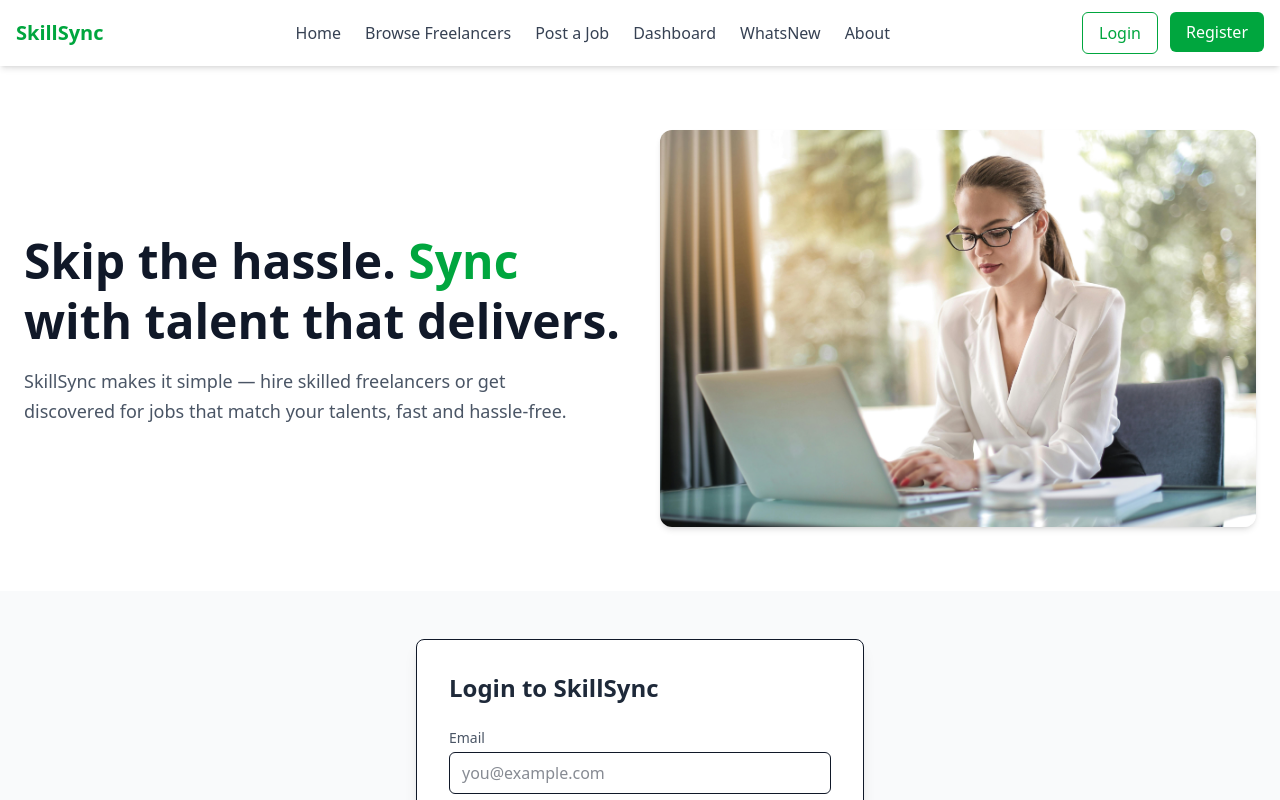
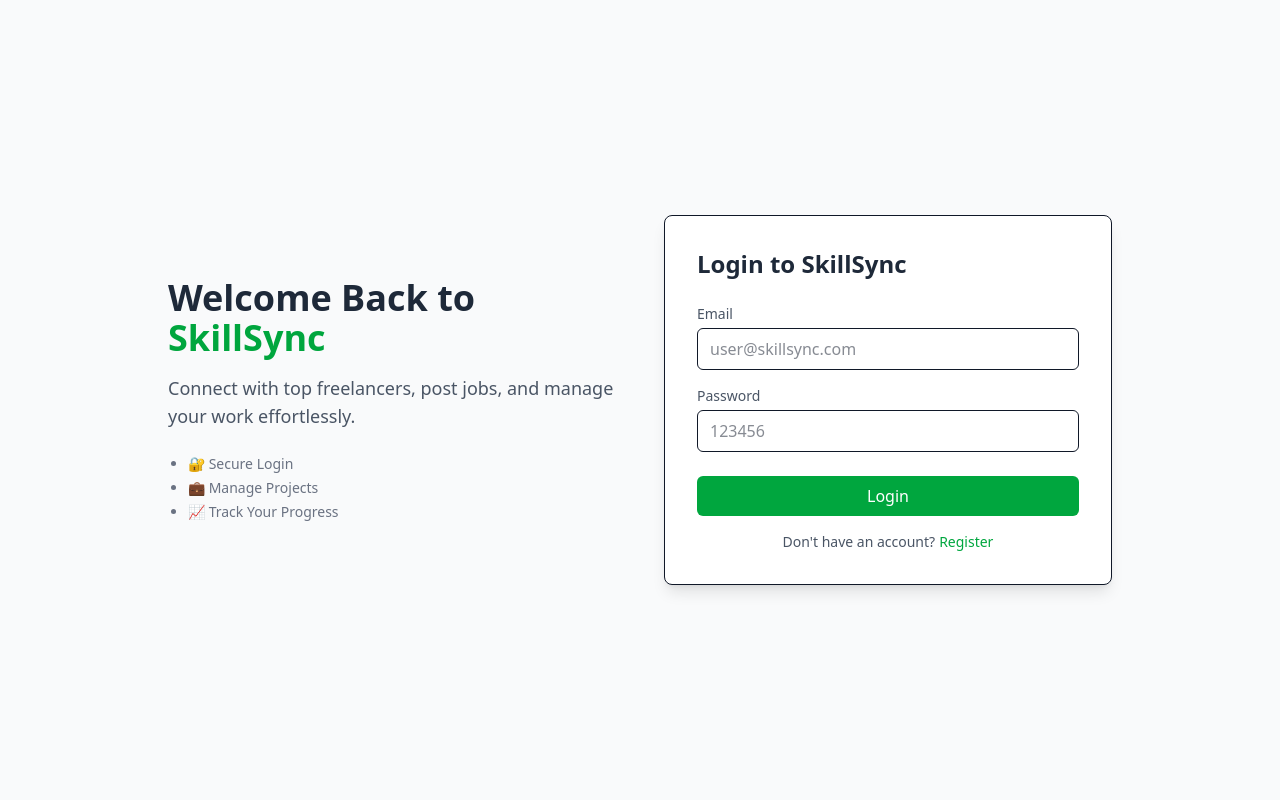
Before and after one commit to surya77-dev/SkillSync, a React (Vite) app in the folder skill-sync/: page / in a window 1280 px wide. Shown: the top 800 px of the page. Built offline with nearby package versions, Linux system fonts and the light colour scheme.

Commit message:
default userid and password, and bottom icom navbar added

```diff
--- a/skill-sync/src/App.jsx
+++ b/skill-sync/src/App.jsx
@@ -1,5 +1,5 @@
 import { BrowserRouter as Router, Routes, Route } from "react-router-dom";
-import Navbar from "./components/Navbar";
+import Layout from "./components/Layout";
 import Home from "./pages/Home";
 import Browse from "./pages/Browse";
 import Profile from "./pages/Profile";
@@ -8,28 +8,25 @@ import Dashboard from "./pages/Dashboard";
 import Login from "./pages/Login";
 import About from "./pages/About";
 import Whatsnew from "./pages/Whatsnew";
-import Footer from "./components/Footer";
 import Register from "./components/Register";
-
 
 function App() {
   return (
     <Router>
-      <Navbar />
       <Routes>
-        <Route path="/" element={<Home />} />
-        <Route path="/browse" element={<Browse />} />
-        <Route path="/profile/:id" element={<Profile />} />
-        <Route path="/post-job" element={<PostJob />} />
-        <Route path="/dashboard" element={<Dashboard />} />
-        <Route path="/login" element={<Login />} />
-        <Route path="/NewUpdates" element={<Whatsnew />} />
-        <Route path="/About" element={<About />} />
-        <Route path="/register" element={< Register />} />
+        <Route path="/" element={<Layout />}>
+          <Route index element={<Login />} />
+          <Route path="home" element={<Home />} />
+          <Route path="browse" element={<Browse />} />
+          <Route path="profile/:id" element={<Profile />} />
+          <Route path="post-job" element={<PostJob />} />
+          <Route path="dashboard" element={<Dashboard />} />
+          <Route path="newupdates" element={<Whatsnew />} />
+          <Route path="about" element={<About />} />
+          <Route path="register" element={<Register />} />
+        </Route>
       </Routes>
-      <Footer />
     </Router>
-
   );
 }
 
--- a/skill-sync/src/components/Footer.jsx
+++ b/skill-sync/src/components/Footer.jsx
@@ -22,7 +22,7 @@ export default function Footer() {
             <li><Link to="/" className="hover:text-green-600">Home</Link></li>
             <li><Link to="/browse" className="hover:text-green-600">Browse Freelancers</Link></li>
             <li><Link to="/post-job" className="hover:text-green-600">Post a Job</Link></li>
-            <li><Link to="/login" className="hover:text-green-600">Login</Link></li>
+            <li><Link to="/dashboard" className="hover:text-green-600">Dashboard</Link></li>
           </ul>
         </div>
 
--- /dev/null
+++ b/skill-sync/src/components/Layout.jsx
@@ -0,0 +1,23 @@
+// components/Layout.jsx
+import { Outlet, useLocation } from 'react-router-dom';
+import Navbar from './Navbar';
+import Footer from './Footer';
+
+const Layout = () => {
+  const location = useLocation();
+  const hiddenRoutes = ['/', '/register'];
+
+  const shouldHideUI = hiddenRoutes.includes(location.pathname);
+
+  return (
+    <>
+      {!shouldHideUI && <Navbar />}
+      <main>
+        <Outlet />
+      </main>
+      {!shouldHideUI && <Footer />}
+    </>
+  );
+};
+
+export default Layout;
--- a/skill-sync/src/components/LoginForm.jsx
+++ b/skill-sync/src/components/LoginForm.jsx
@@ -1,30 +1,53 @@
-import React from 'react'
+import React from 'react';
 import { useNavigate } from 'react-router-dom';
 import { Link } from 'react-router-dom';
-
-
 
 const LoginForm = () => {
   const navigate = useNavigate();
 
   return (
-    <section className="flex justify-center items-center py-12 bg-gray-50">
+    <section className="flex flex-col lg:flex-row  justify-center items-center py-12 px-4 bg-gray-50 min-h-screen">
+      {/* Left Side Text */}
+      <div className="hidden lg:flex flex-col gap-4 max-w-md mr-12">
+        <h1 className="text-4xl font-bold text-gray-800">
+          Welcome Back to <span className="text-green-600">SkillSync</span>
+        </h1>
+        <p className="text-gray-600 text-lg">
+          Connect with top freelancers, post jobs, and manage your work effortlessly.
+        </p>
+        <ul className="text-gray-500 list-disc ml-5 mt-2 text-sm space-y-1">
+          <li>🔐 Secure Login</li>
+          <li>💼 Manage Projects</li>
+          <li>📈 Track Your Progress</li>
+        </ul>
+      </div>
+
+      {/* Login Form */}
       <div className="bg-white p-8 rounded-lg shadow-lg w-full max-w-md border">
         <h2 className="text-2xl font-semibold text-gray-800 mb-6">Login to SkillSync</h2>
 
         <form
           onSubmit={(e) => {
             e.preventDefault();
-            alert("🔐 Login successful! Welcome to SkillSync.");
-            navigate("/Dashboard");
+            const email = e.target.email.value;
+            const password = e.target.password.value;
+
+            // Dummy login validation
+            if (email === 'user@skillsync.com' && password === '123456') {
+              alert("🔐 Login successful! Welcome to SkillSync.");
+              navigate("/home");
+            } else {
+              alert("❌ Invalid credentials. Try again.");
+            }
           }}
         >
           <div className="mb-4">
             <label className="block text-sm font-medium text-gray-600 mb-1">Email</label>
             <input
+              name="email"
               type="email"
               className="w-full border rounded-md px-3 py-2 focus:outline-none focus:ring-2 focus:ring-green-500"
-              placeholder="you@example.com"
+              placeholder="user@skillsync.com"
               required
             />
           </div>
@@ -32,16 +55,17 @@ const LoginForm = () => {
           <div className="mb-6">
             <label className="block text-sm font-medium text-gray-600 mb-1">Password</label>
             <input
+              name="password"
               type="password"
               className="w-full border rounded-md px-3 py-2 focus:outline-none focus:ring-2 focus:ring-green-500"
-              placeholder="********"
+              placeholder="123456"
               required
             />
           </div>
 
           <button
             type="submit"
-            className="w-full bg-green-600 text-white py-2 rounded-md hover:bg-green-700"
+            className="w-full bg-green-600 text-white py-2 rounded-md hover:bg-green-700 transition"
           >
             Login
           </button>
@@ -55,7 +79,7 @@ const LoginForm = () => {
         </p>
       </div>
     </section>
-  )
-}
+  );
+};
 
-export default LoginForm
+export default LoginForm;
--- a/skill-sync/src/components/Navbar.jsx
+++ b/skill-sync/src/components/Navbar.jsx
@@ -1,66 +1,61 @@
-import React, { useState } from 'react';
-import { Link } from 'react-router-dom';
-import { Menu, X } from 'lucide-react'; // You can also use SVGs/icons
+import React from 'react';
+import { Link, useLocation } from 'react-router-dom';
+import { Home, Briefcase, PlusCircle, LayoutDashboard, Bell } from 'lucide-react';
 
 const Navbar = () => {
-  const [isOpen, setIsOpen] = useState(false);
+  const location = useLocation();
 
-  const toggleMenu = () => setIsOpen(!isOpen);
+  const navItems = [
+    { path: '/', icon: <Home size={22} />, label: 'Home' },
+    { path: '/browse', icon: <Briefcase size={22} />, label: 'Browse' },
+    { path: '/post-job', icon: <PlusCircle size={22} />, label: 'Post' },
+    { path: '/dashboard', icon: <LayoutDashboard size={22} />, label: 'Dashboard' },
+    { path: '/newupdates', icon: <Bell size={22} />, label: 'Updates' },
+  ];
 
   return (
-    <nav className="bg-white shadow-md sticky top-0 z-50">
-      <div className="max-w-7xl mx-auto px-4 py-3 flex justify-between items-center">
-        {/* Logo */}
-        <Link to="/" className="text-xl font-bold text-green-600">
-          SkillSync
-        </Link>
+    <>
+      {/* Top Navbar (Desktop Only) */}
+      <nav className="hidden md:flex justify-between items-center bg-white px-6 py-3 shadow-md sticky top-0 z-50">
+        <Link to="/" className="text-2xl font-bold text-green-600">SkillSync</Link>
 
-        {/* Hamburger Icon (mobile) */}
-        <div className="md:hidden">
-          <button onClick={toggleMenu} className="text-gray-700 focus:outline-none">
-            {isOpen ? <X size={24} /> : <Menu size={24} />}
-          </button>
-        </div>
-
-        {/* Nav Links (Desktop) */}
-        <ul className="hidden md:flex space-x-6 text-gray-700 font-medium">
-          <li><Link to="/" className="hover:text-green-600">Home</Link></li>
+        <ul className="flex space-x-6 text-gray-700 font-medium">
+          <li><Link to="/home" className='hover:text-green-600'>Home</Link></li>
           <li><Link to="/browse" className="hover:text-green-600">Browse Freelancers</Link></li>
           <li><Link to="/post-job" className="hover:text-green-600">Post a Job</Link></li>
-          <li><Link to="/Dashboard" className="hover:text-green-600">Dashboard</Link></li>
-          <li><Link to="/NewUpdates" className="hover:text-green-600">WhatsNew</Link></li>
-          <li><Link to="/About" className="hover:text-green-600">About</Link></li>
+          <li><Link to="/dashboard" className="hover:text-green-600">Dashboard</Link></li>
+          <li><Link to="/newupdates" className="hover:text-green-600">WhatsNew</Link></li>
+          <li><Link to="/about" className="hover:text-green-600">About</Link></li>
         </ul>
 
-        {/* Auth Buttons (Desktop) */}
-        <div className="hidden md:flex space-x-3">
-          <Link to="/login">
-            <button className="px-4 py-2 border border-green-600 text-green-600 rounded-md hover:bg-green-50">
-              Login
-            </button>
+        <div className="flex space-x-3">
+          <Link to="/">
+            <button className="px-4 py-2 border border-green-600 text-green-600 rounded-md hover:bg-green-50">Login</button>
           </Link>
           <Link to="/register">
-            <button className="px-4 py-2 bg-green-600 text-white rounded-md hover:bg-green-700">
-              Register
-            </button>
+            <button className="px-4 py-2 bg-green-600 text-white rounded-md hover:bg-green-700">Register</button>
           </Link>
         </div>
-      </div>
+      </nav>
 
-      {/* Mobile Dropdown Menu */}
-      {isOpen && (
-        <div className="md:hidden px-4 pb-4 space-y-2 text-sm font-medium text-gray-700">
-          <Link to="/" onClick={toggleMenu} className="block hover:text-green-600">Home</Link>
-          <Link to="/browse" onClick={toggleMenu} className="block hover:text-green-600">Browse Freelancers</Link>
-          <Link to="/post-job" onClick={toggleMenu} className="block hover:text-green-600">Post a Job</Link>
-          <Link to="/Dashboard" onClick={toggleMenu} className="block hover:text-green-600">Dashboard</Link>
-          <Link to="/NewUpdates" onClick={toggleMenu} className="block hover:text-green-600">WhatsNew</Link>
-          <Link to="/About" onClick={toggleMenu} className="block hover:text-green-600">About</Link>
-          <Link to="/login" onClick={toggleMenu} className="block text-green-600 mt-2">Login</Link>
-          <Link to="/register" onClick={toggleMenu} className="block bg-green-600 text-white px-4 py-1 rounded-md mt-1 w-fit">Register</Link>
+      {/* Bottom Navbar (Mobile Only) */}
+      <nav className="md:hidden fixed bottom-0 left-0 right-0 bg-white shadow-inner border-t z-50">
+        <div className="flex justify-around items-center py-2">
+          {navItems.map((item) => (
+            <Link
+              key={item.path}
+              to={item.path}
+              className={`flex flex-col items-center text-xs ${
+                location.pathname === item.path ? 'text-green-600' : 'text-gray-500'
+              }`}
+            >
+              {item.icon}
+              <span>{item.label}</span>
+            </Link>
+          ))}
         </div>
-      )}
-    </nav>
+      </nav>
+    </>
   );
 };
 
--- a/skill-sync/src/components/Register.jsx
+++ b/skill-sync/src/components/Register.jsx
@@ -74,7 +74,7 @@ const Register = () => {
         {/* Already have an account */}
         <p className="text-sm text-gray-600 mt-4 text-center">
           Already have an account?
-          <Link to="/login" className="text-green-600 hover:underline ml-1">Login</Link>
+          <Link to="/" className="text-green-600 hover:underline ml-1">Login</Link>
         </p>
       </div>
     </section>
--- a/skill-sync/src/pages/Home.jsx
+++ b/skill-sync/src/pages/Home.jsx
@@ -7,7 +7,6 @@ const Home = () => {
   return (
     <>
       <HeroSection />
-      <LoginForm />
     </>
   )
 }
--- a/skill-sync/src/pages/Login.jsx
+++ b/skill-sync/src/pages/Login.jsx
@@ -4,7 +4,7 @@ import LoginForm from "../components/LoginForm";
 
 export default function Login() {
   return (
-    <div className="min-h-screen bg-gray-100">
+    <div className="min-h-screen ">
       <LoginForm />
     </div>
   );
```
